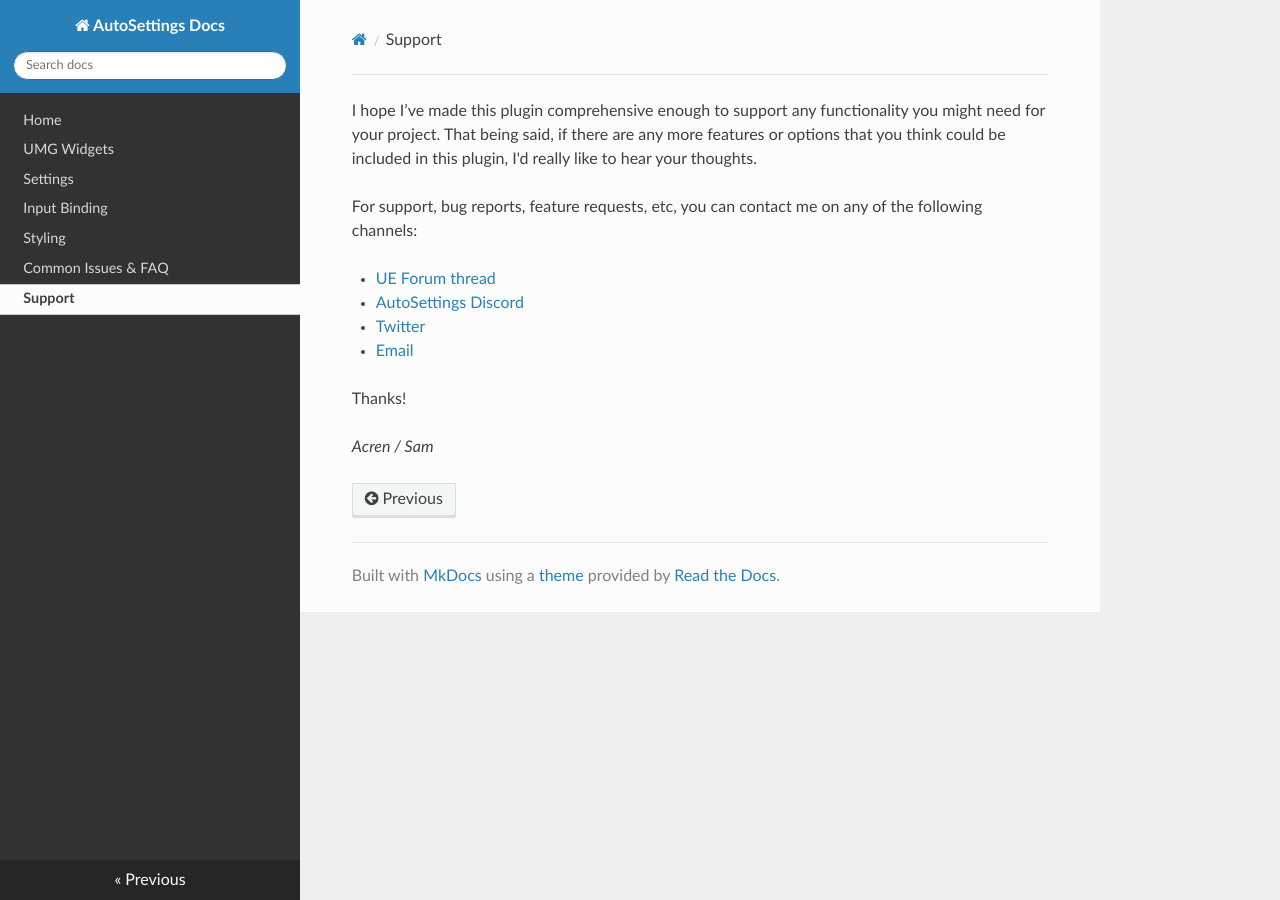
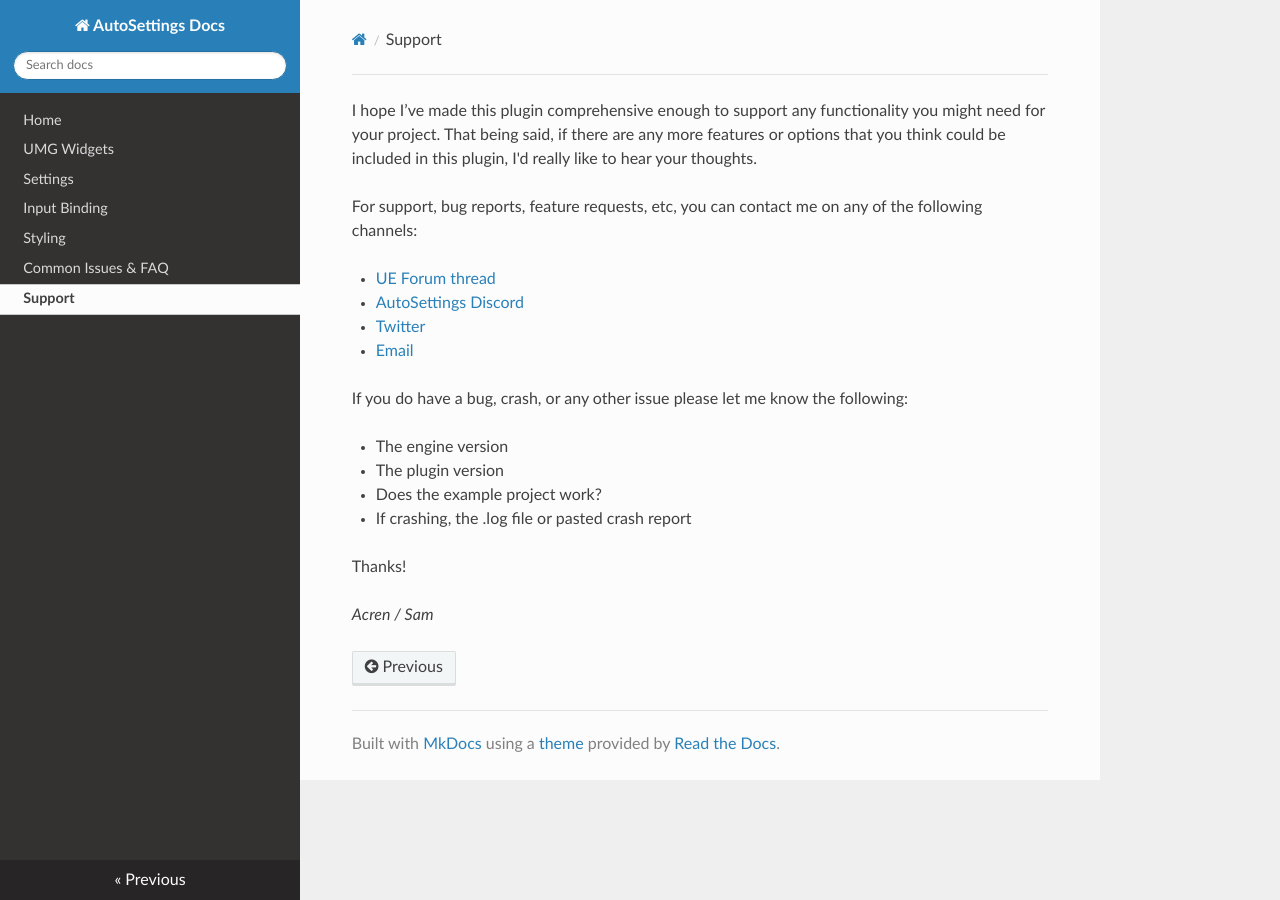
Before and after one commit to Acren/AutoSettings-Docs, an MkDocs documentation site: the page built from docs/support.md, in a window 1280 px wide. Built offline with MkDocs 1.6.1, drawn with Linux system fonts in a browser that asks for light colours; nearby versions of some CDN libraries; old or Windows-style settings are respelled for this version of MkDocs.

Commit message:
Requested info for bug/crash reports

```diff
--- a/docs/support.md
+++ b/docs/support.md
@@ -7,6 +7,13 @@ For support, bug reports, feature requests, etc, you can contact me on any of th
 - [Twitter](https://twitter.com/itsAcren)
 - [Email](mailto:acren.marketplace@gmail.com)
 
+If you do have a bug, crash, or any other issue please let me know the following:
+
+- The engine version
+- The plugin version
+- Does the example project work?
+- If crashing, the .log file or pasted crash report
+
 Thanks!
 
 *Acren / Sam*
```
